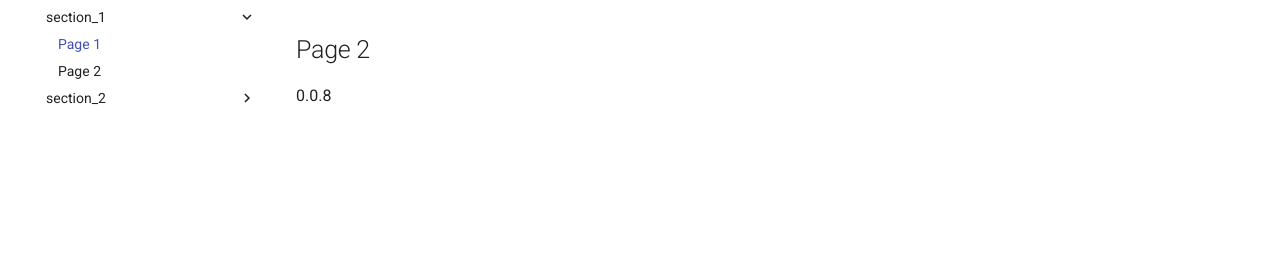
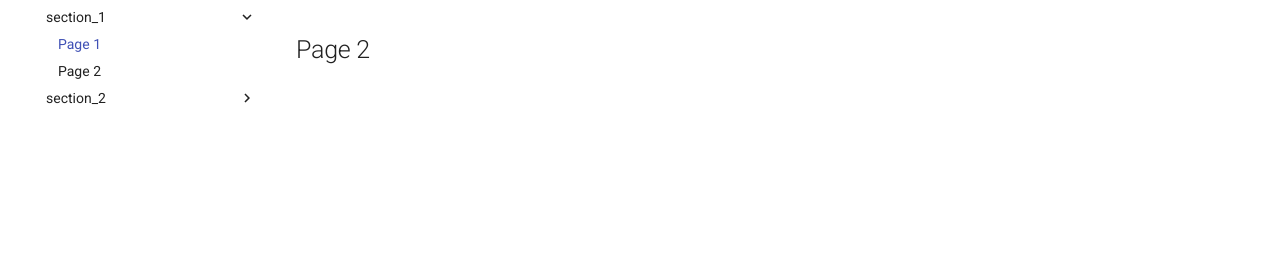
Before and after one commit to zerospiel/docs, an MkDocs documentation site: the page built from docs/section_1/page_1.md, in a window 1280 px wide. Shown: the part 148-427 px from the top of the page. Built offline with MkDocs 1.6.1 and Material for MkDocs 9.7.7, drawn with Linux system fonts in a browser that asks for light colours.

Commit message:
remove mike

```diff
--- a/docs/section_1/page_1.md
+++ b/docs/section_1/page_1.md
@@ -1,5 +1,3 @@
 # Section 1
 
 ## Page 2
-
-0.0.8
--- a/mkdocs.yml
+++ b/mkdocs.yml
@@ -64,4 +64,3 @@ markdown_extensions:
 
 extra:
   generator: false
-  social:
```
